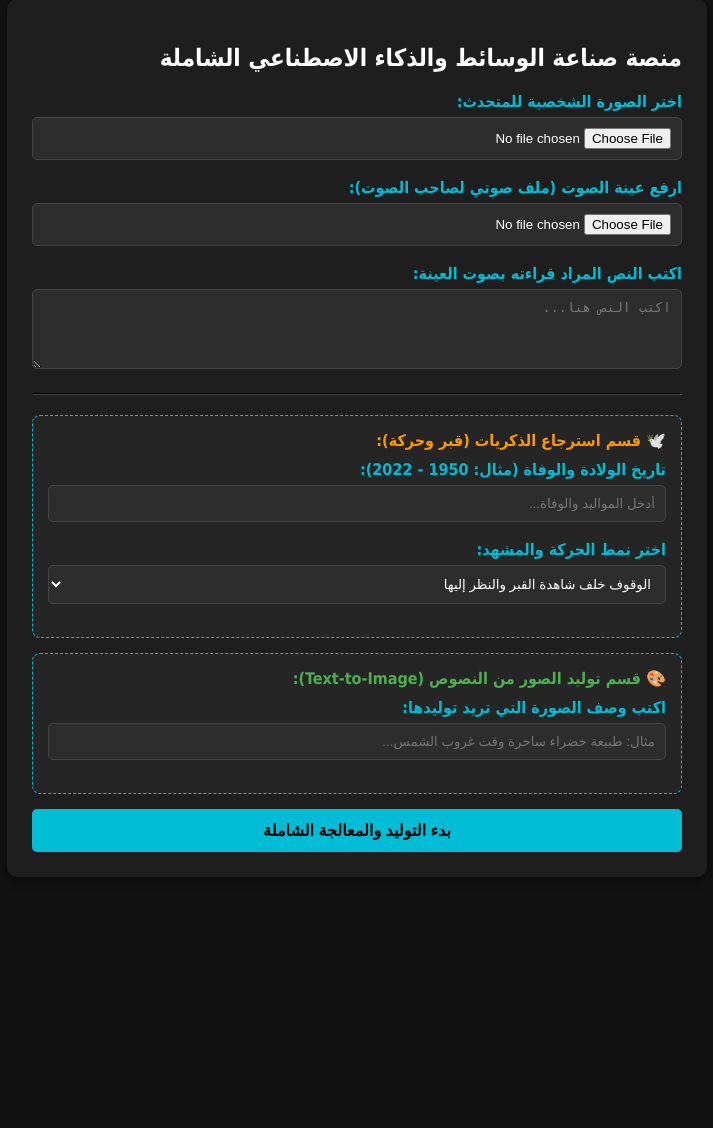
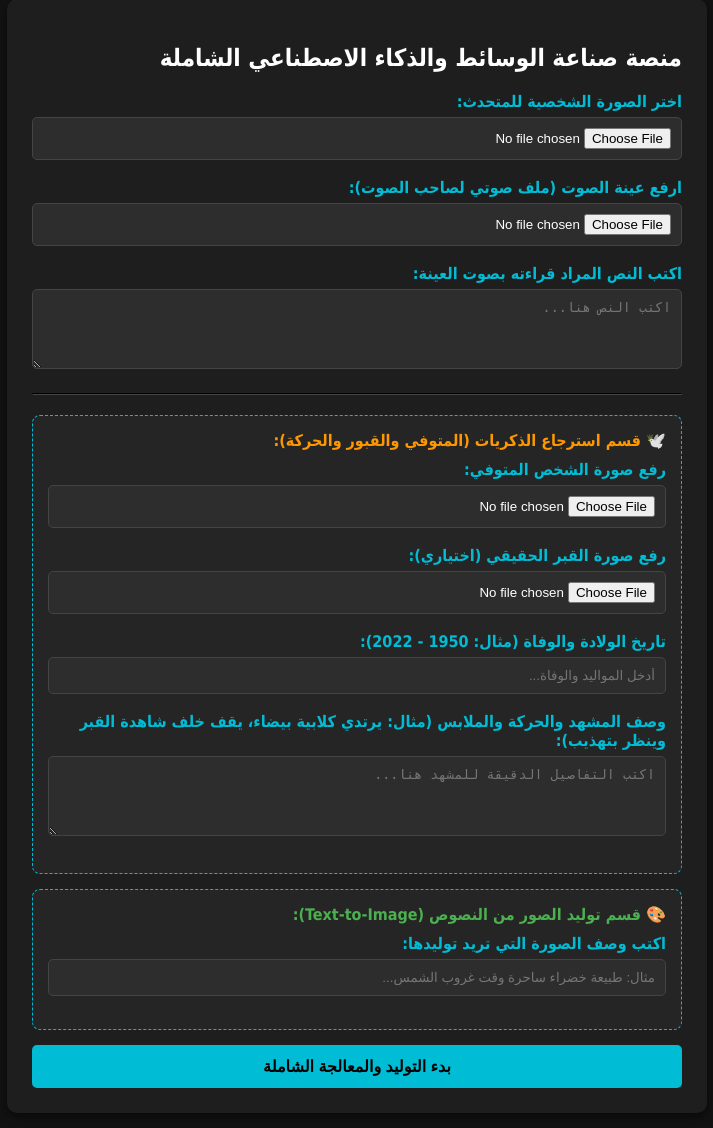
Before and after one commit to betarra/ai-media-app, a Flask app: page / in a window 1280 px wide. Shown: the part 29-1157 px from the top of the page, without its empty margins (283-996 px from the left). Before the commit the page ends 881 px from the top, so only its background shows below. Run offline with Flask 3, Linux system fonts and the light colour scheme.

Commit message:
Update index.html

```diff
--- a/templates/index.html
+++ b/templates/index.html
@@ -39,19 +39,28 @@
             <hr style="border-color: #444; margin: 20px 0;">
 
             <!-- الخانة الأولى الجديدة: ميزة إحياء الذكريات (صورة وشاهدة قبر وحركة) -->
+            <!-- قسم استرجاع الذكريات المطور -->
             <div class="section-box">
-                <label style="color: #ff9800;">🕊️ قسم استرجاع الذكريات (قبر وحركة):</label>
+                <label style="color: #ff9800;">🕊️ قسم استرجاع الذكريات (المتوفي والقبور والحركة):</label>
+
                 <div class="form-group" style="margin-top: 10px;">
+                    <label>رفع صورة الشخص المتوفي:</label>
+                    <input type="file" name="deceased_image" accept="image/*">
+                </div>
+
+                <div class="form-group">
+                    <label>رفع صورة القبر الحقيقي (اختياري):</label>
+                    <input type="file" name="grave_image" accept="image/*">
+                </div>
+
+                <div class="form-group">
                     <label>تاريخ الولادة والوفاة (مثال: 1950 - 2022):</label>
                     <input type="text" name="memorial_dates" placeholder="أدخل المواليد والوفاة...">
                 </div>
+
                 <div class="form-group">
-                    <label>اختر نمط الحركة والمشهد:</label>
-                    <select name="animation_style">
-                        <option value="standing_grave">الوقوف خلف شاهدة القبر والنظر إليها</option>
-                        <option value="waving">التلويح باليد والابتسام</option>
-                        <option value="looking_around">الالتفات بحركة هادئة</option>
-                    </select>
+                    <label>وصف المشهد والحركة والملابس (مثال: يرتدي كلابية بيضاء، يقف خلف شاهدة القبر وينظر بتهذيب):</label>
+                    <textarea name="memorial_prompt" placeholder="اكتب التفاصيل الدقيقة للمشهد هنا..."></textarea>
                 </div>
             </div>
 
```
